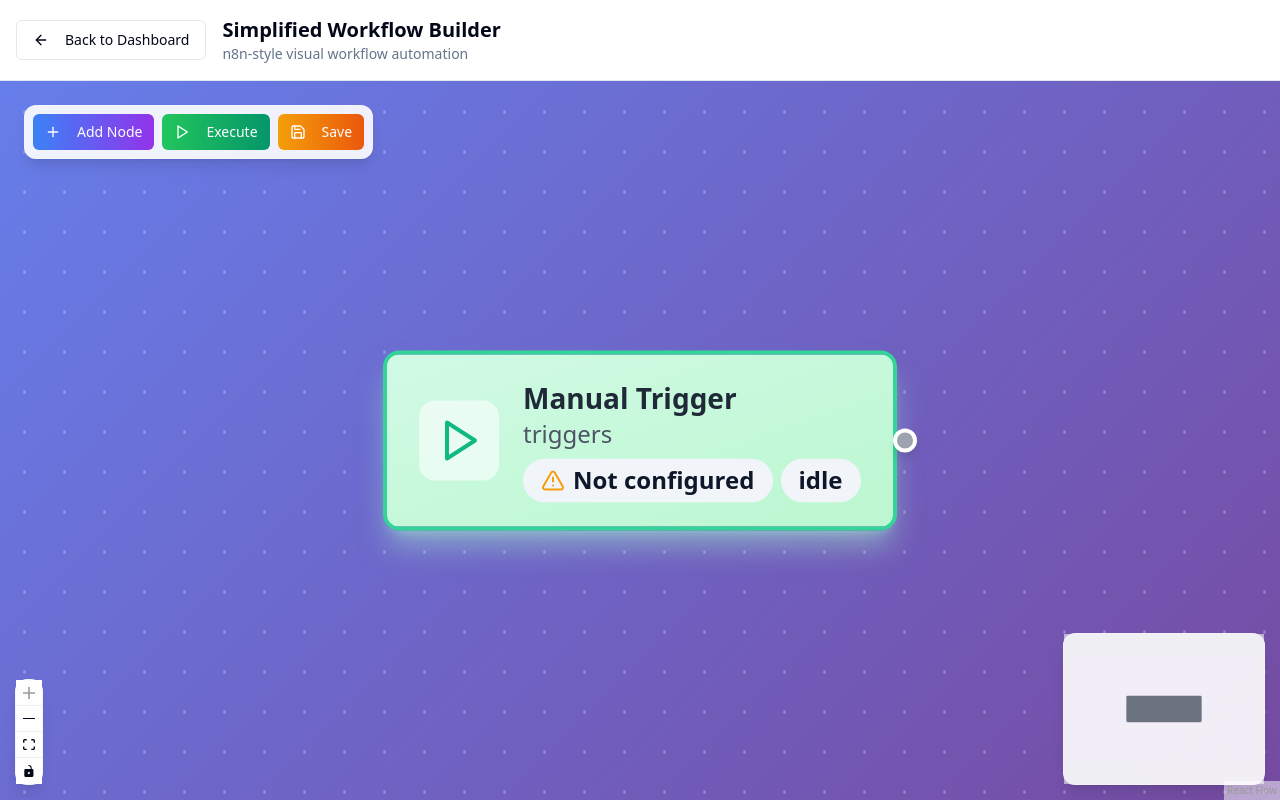
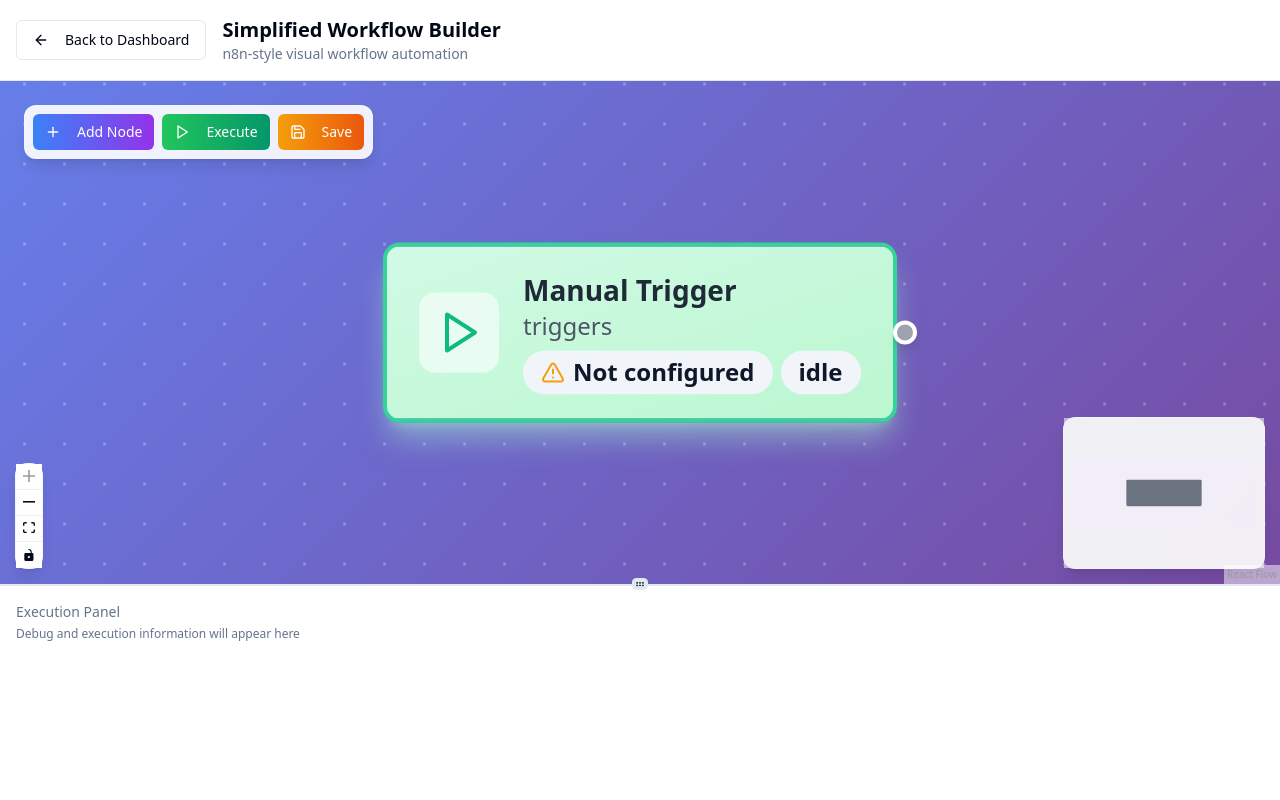
Before and after one commit to Flissel/Automation_ui, a React (Vite) app: page /workflow in a window 1280 px wide. Built offline with nearby package versions, Linux system fonts and the light colour scheme.

Commit message:
Add execution panel layout
Implement resizable panel below the ReactFlow canvas in the Workflow page.

```diff
--- a/src/pages/Workflow.tsx
+++ b/src/pages/Workflow.tsx
@@ -4,6 +4,7 @@ import { useNavigate } from 'react-router-dom';
 import { Button } from '@/components/ui/button';
 import { ArrowLeft } from 'lucide-react';
 import SimplifiedWorkflowCanvas from '@/components/trae/SimplifiedWorkflowCanvas';
+import { ResizablePanelGroup, ResizablePanel, ResizableHandle } from '@/components/ui/resizable';
 
 const Workflow: React.FC = () => {
   const navigate = useNavigate();
@@ -24,9 +25,24 @@ const Workflow: React.FC = () => {
         </div>
       </div>
 
-      {/* Canvas */}
+      {/* Canvas and Debug Panel */}
       <div className="flex-1 overflow-hidden">
-        <SimplifiedWorkflowCanvas />
+        <ResizablePanelGroup direction="vertical">
+          <ResizablePanel defaultSize={70} minSize={30}>
+            <SimplifiedWorkflowCanvas />
+          </ResizablePanel>
+
+          <ResizableHandle withHandle />
+
+          <ResizablePanel defaultSize={30} minSize={20} maxSize={60}>
+            <div className="h-full bg-card border-t">
+              <div className="p-4">
+                <h3 className="text-sm font-medium text-muted-foreground">Execution Panel</h3>
+                <p className="text-xs text-muted-foreground mt-1">Debug and execution information will appear here</p>
+              </div>
+            </div>
+          </ResizablePanel>
+        </ResizablePanelGroup>
       </div>
     </div>
   );
```
